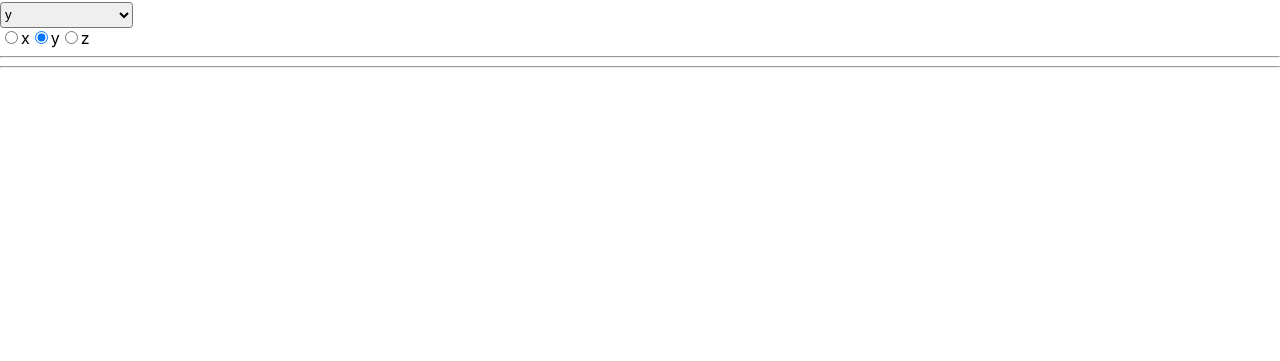
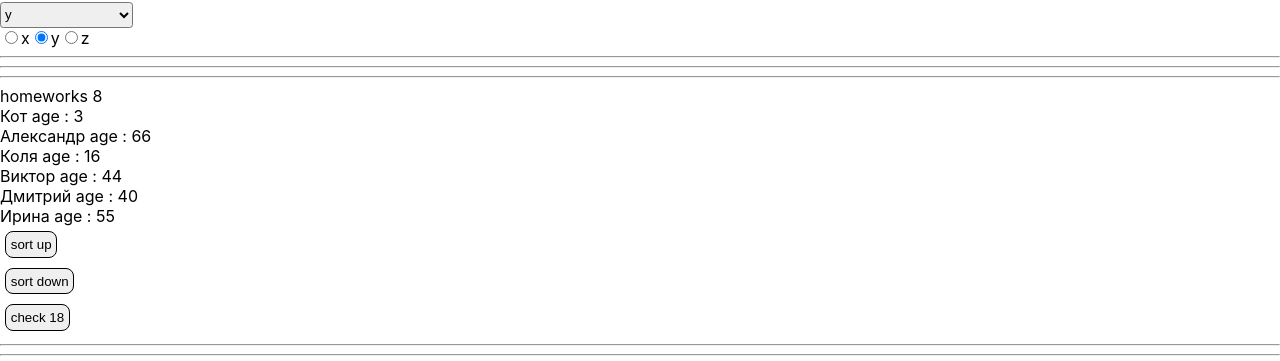
Before and after one commit to LaV0n/homeworks, a React (Create React App) app: page /#/pre-junior in a window 1280 px wide. Shown: the part 1078-1439 px from the top of the page. Before the commit the page ends 1154 px from the top, so only its background shows below. Built offline with nearby package versions, Linux system fonts and the light colour scheme.

Commit message:
hw8 is done

```diff
--- a/src/p1-main/m1-ui/u1-app/App.tsx
+++ b/src/p1-main/m1-ui/u1-app/App.tsx
@@ -3,6 +3,7 @@
 import HW5 from "../../../p2-homeworks/h5-rrd-v6/HW5";
 import HW6 from "../../../p2-homeworks/h6/HW6";
 import HW7 from "../../../p2-homeworks/h7/HW7";
+import HW8 from '../../../p2-homeworks/h8/HW8';
 
 
 function App() {
@@ -16,6 +17,7 @@
             <HW5/>
             <HW6/>
             <HW7/>
+            <HW8/>
 
         </div>
     )
--- a/src/p2-homeworks/h8/HW8.tsx
+++ b/src/p2-homeworks/h8/HW8.tsx
@@ -2,7 +2,15 @@
 import {homeWorkReducer} from './bll/homeWorkReducer'
 import SuperButton from '../h4/common/c2-SuperButton/SuperButton'
 
-// export type UserType =
+ export type UserType ={
+     _id: number
+     name: string
+     age: number
+ }
+ export type UserActionType={
+    type:'sort' | 'check'
+     payload: number | 'down' | 'up'
+}
 
 const initialPeople = [
     {_id: 0, name: 'Кот', age: 3},
@@ -14,16 +22,18 @@
 ]
 
 function HW8() {
-    const [people, setPeople] = useState<any>(initialPeople) // need to fix any
+    const [people, setPeople] = useState<UserType[]>(initialPeople) // need to fix any
 
     // need to fix any
-    const finalPeople = people.map((p: any) => (
+    const finalPeople = people.map((p: UserType) => (
         <div key={p._id}>
-            some name, age
+            {p.name} age : {p.age}
         </div>
     ))
 
     const sortUp = () => setPeople(homeWorkReducer(initialPeople, {type: 'sort', payload: 'up'}))
+    const sortDown = () => setPeople(homeWorkReducer(initialPeople, {type: 'sort', payload: 'down'}))
+    const checkAge = () => setPeople(homeWorkReducer(initialPeople, {type: 'check', payload: 18}))
 
     return (
         <div>
@@ -34,8 +44,9 @@
             {finalPeople}
 
             <div><SuperButton onClick={sortUp}>sort up</SuperButton></div>
-            <div>sort down</div>
-            check 18
+            <div><SuperButton onClick={sortDown}>sort down</SuperButton></div>
+            <div><SuperButton onClick={checkAge}>check 18</SuperButton></div>
+
 
             <hr/>
             {/*для личного творчества, могу проверить*/}
--- a/src/p2-homeworks/h8/bll/homeWorkReducer.ts
+++ b/src/p2-homeworks/h8/bll/homeWorkReducer.ts
@@ -1,12 +1,15 @@
-export const homeWorkReducer = (state: any, action: any): any => { // need to fix any
+import {UserActionType, UserType} from "../HW8";
+
+export const homeWorkReducer = (state: UserType[], action: UserActionType): UserType[] => { // need to fix any
     switch (action.type) {
         case 'sort': {
-            // need to fix
-            return state
+          let newState=[...state]
+            return action.payload === 'up'
+                ? newState.sort((a,b)=>a.name.toLowerCase()>b.name.toLowerCase()?1:-1)
+                : newState.sort((a,b)=>a.name.toLowerCase()<b.name.toLowerCase()?1:-1)
         }
         case 'check': {
-            // need to fix
-            return state
+            return state.filter(u=> u.age>=action.payload)
         }
         default: return state
     }
```
Also changed, not shown: 1 other file (tests, documents, lock files or other folders).
